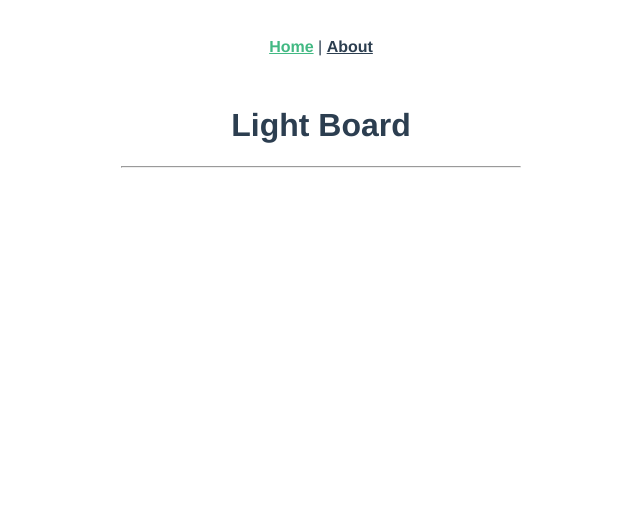
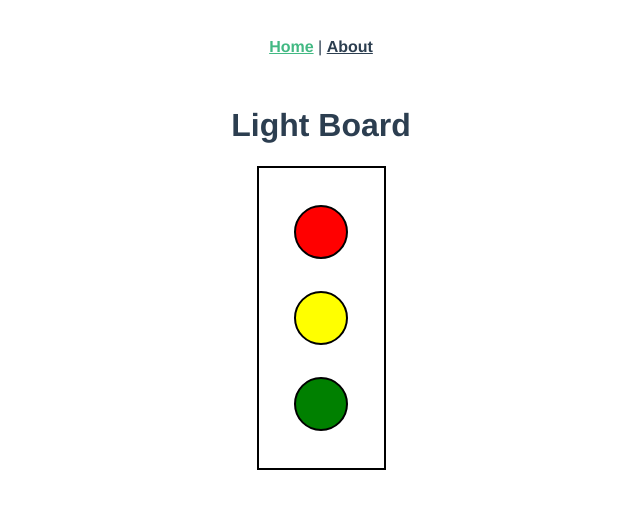
Before and after one commit to TCashion/traffic-light-state-machine, a Vue app: page / in a window 1280 px wide. Shown: the top 508 px of the page, without its empty margins (319-959 px from the left). Built offline with nearby package versions, Linux system fonts and the light colour scheme.

Commit message:
finish building light

```diff
--- a/src/components/Light.vue
+++ b/src/components/Light.vue
@@ -1,12 +1,14 @@
 <template>
-  <div class="Light"></div>
+  <div :class="`Light ${color}`"></div>
 </template>
 
 <script lang="ts">
-import { Vue, Component } from "vue-property-decorator";
+import { Vue, Component, Prop } from "vue-property-decorator";
 
 @Component
-export default class Light extends Vue {}
+export default class Light extends Vue {
+  @Prop({ type: String, required: true }) readonly color!: string;
+}
 </script>
 
 <style lang="scss">
@@ -17,4 +19,20 @@ export default class Light extends Vue {}
   margin: 1rem;
   border-radius: 50%;
 }
+
+.red {
+  background-color: red;
+}
+
+.yellow {
+  background-color: yellow;
+}
+
+.green {
+  background-color: green;
+}
+
+.off {
+  background-color: black;
+}
 </style>
--- a/src/components/LightBoard.vue
+++ b/src/components/LightBoard.vue
@@ -1,18 +1,8 @@
 <template>
   <div class="LightBoard">
     <h1>Light Board</h1>
-    <hr />
-    <div class="LightBoard__switches">
-      <!-- <Light
-        @clicked="handleClick"
-        :switchName="`switch-${n}`"
-        :key="n"
-        :class="
-          currentValue === 'noneSwitched'
-            ? 'LightBoard__switches__unswitched'
-            : 'LightBoard__switches__switched'
-        "
-      /> -->
+    <div class="LightBoard__panel">
+      <Light v-for="color in lightColors" :key="color" :color="color" />
     </div>
   </div>
 </template>
@@ -20,6 +10,7 @@
 <script lang="ts">
 import { Component, Vue } from "vue-property-decorator";
 import Light from "./Light.vue";
+import { LightColors } from "../types/types";
 
 @Component({
   components: {
@@ -27,9 +18,11 @@ import Light from "./Light.vue";
   }
 })
 export default class LightBoard extends Vue {
-  // handleClick(eventTarget: Switch) {
-  //   this.$emit("clicked", eventTarget);
-  // }
+  lightColors: LightColors[] = [
+    LightColors.RED,
+    LightColors.YELLOW,
+    LightColors.GREEN
+  ];
 }
 </script>
 
@@ -38,10 +31,15 @@ export default class LightBoard extends Vue {
   width: 25rem;
   height: 100%;
 
-  &__switches {
+  &__panel {
     display: flex;
     flex-direction: column;
     align-items: center;
+    justify-content: center;
+    border: black 2px solid;
+    height: 300px;
+    width: 125px;
+    margin: 15px auto;
     &__switched {
       background-color: black;
     }
--- a/src/types/types.ts
+++ b/src/types/types.ts
@@ -1,3 +1,9 @@
 export interface Light {
-  lightColor: "red" | "yello" | "green";
+  lightColor: LightColors.RED | LightColors.YELLOW | LightColors.GREEN;
 }
+
+export enum LightColors {
+  RED = "red",
+  YELLOW = "yellow",
+  GREEN = "green"
+}
```
